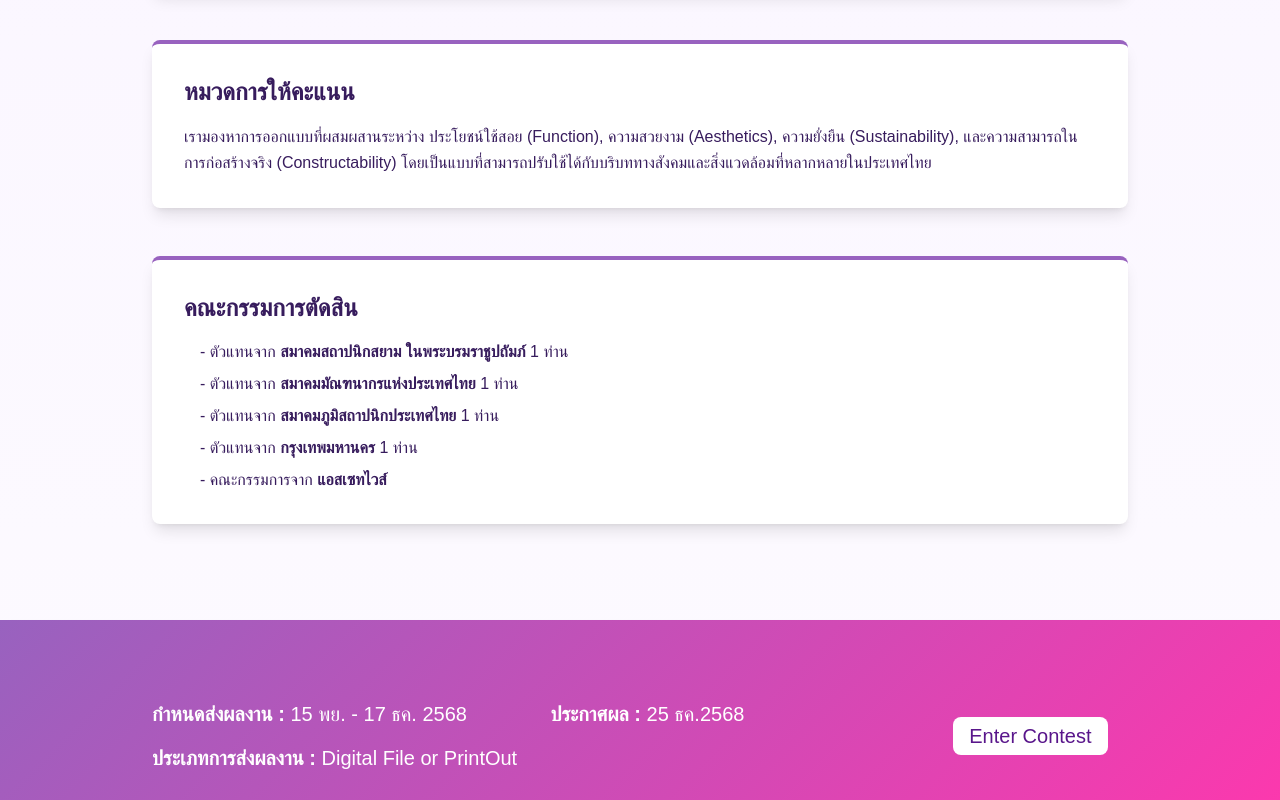
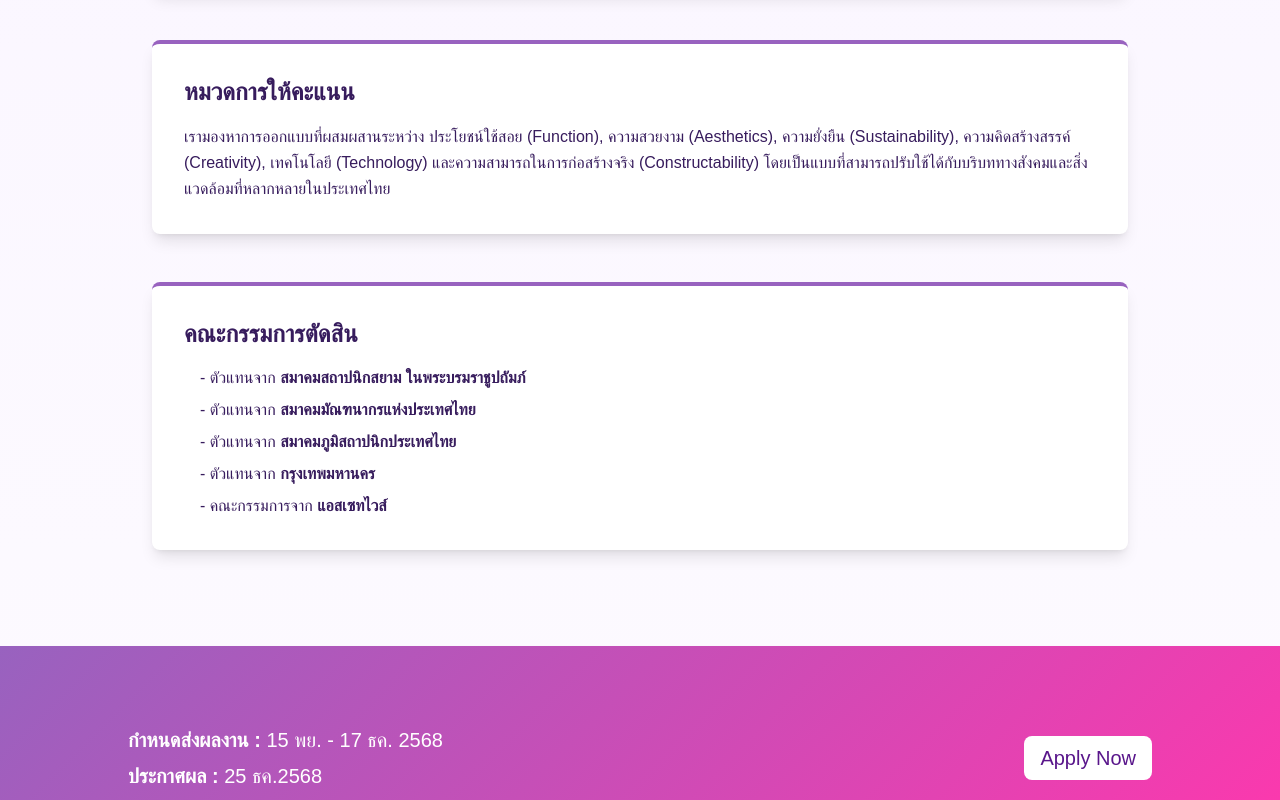
Before and after one commit to kritsadaskt/asww-happy-toilet, a Next.js app: page / in a window 1280 px wide. Shown: the part 2920-3720 px from the top of the page. Built offline with nearby package versions, Linux system fonts and the light colour scheme; a web font is replaced by a local one.

Commit message:
update text

```diff
--- a/app/Form.tsx
+++ b/app/Form.tsx
@@ -100,7 +100,7 @@ export default function Form() {
                 onMouseEnter={(e) => e.currentTarget.style.backgroundColor = '#4a2575'}
                 onMouseLeave={(e) => e.currentTarget.style.backgroundColor = '#371c5d'}
               >
-                ENTER CONTEST
+                Apply Now
               </button>
             </form>
           </div>
--- a/app/components/Jury.tsx
+++ b/app/components/Jury.tsx
@@ -3,10 +3,10 @@ export default function Jury() {
     <section className="mb-8 sm:mb-12 bg-white rounded-lg shadow-lg p-4 sm:p-6 md:p-8 border-t-4" style={{ borderTopColor: '#9862bf' }}>
       <h2 className="text-xl sm:text-2xl font-bold mb-3 sm:mb-4" style={{ color: '#371c5d' }}>คณะกรรมการตัดสิน</h2>
       <div className="space-y-1 sm:space-y-2 text-sm sm:text-base" style={{ color: '#371c5d' }}>
-        <p className="pl-2 sm:pl-4">- ตัวแทนจาก <strong>สมาคมสถาปนิกสยาม ในพระบรมราชูปถัมภ์</strong> 1 ท่าน</p>
-        <p className="pl-2 sm:pl-4">- ตัวแทนจาก <strong>สมาคมมัณฑนากรแห่งประเทศไทย</strong> 1 ท่าน</p>
-        <p className="pl-2 sm:pl-4">- ตัวแทนจาก <strong>สมาคมภูมิสถาปนิกประเทศไทย</strong> 1 ท่าน</p>
-        <p className="pl-2 sm:pl-4">- ตัวแทนจาก <strong>กรุงเทพมหานคร</strong> 1 ท่าน</p>
+        <p className="pl-2 sm:pl-4">- ตัวแทนจาก <strong>สมาคมสถาปนิกสยาม ในพระบรมราชูปถัมภ์</strong></p>
+        <p className="pl-2 sm:pl-4">- ตัวแทนจาก <strong>สมาคมมัณฑนากรแห่งประเทศไทย</strong></p>
+        <p className="pl-2 sm:pl-4">- ตัวแทนจาก <strong>สมาคมภูมิสถาปนิกประเทศไทย</strong></p>
+        <p className="pl-2 sm:pl-4">- ตัวแทนจาก <strong>กรุงเทพมหานคร</strong></p>
         <p className="pl-2 sm:pl-4">- คณะกรรมการจาก <strong>แอสเซทไวส์</strong></p>
       </div>
     </section>
--- a/app/components/ScoringCategory.tsx
+++ b/app/components/ScoringCategory.tsx
@@ -3,7 +3,7 @@ export default function ScoringCategory() {
     <section className="mb-8 sm:mb-12 bg-white rounded-lg shadow-lg p-4 sm:p-6 md:p-8 border-t-4" style={{ borderTopColor: '#9862bf' }}>
       <h2 className="text-xl sm:text-2xl font-bold mb-3 sm:mb-4" style={{ color: '#371c5d' }}>หมวดการให้คะแนน</h2>
       <p className="text-sm sm:text-base leading-relaxed" style={{ color: '#371c5d' }}>
-        เรามองหาการออกแบบที่ผสมผสานระหว่าง ประโยชน์ใช้สอย (Function), ความสวยงาม (Aesthetics), ความยั่งยืน (Sustainability), และความสามารถในการก่อสร้างจริง (Constructability) โดยเป็นแบบที่สามารถปรับใช้ได้กับบริบททางสังคมและสิ่งแวดล้อมที่หลากหลายในประเทศไทย
+        เรามองหาการออกแบบที่ผสมผสานระหว่าง ประโยชน์ใช้สอย (Function), ความสวยงาม (Aesthetics), ความยั่งยืน (Sustainability), ความคิดสร้างสรรค์ (Creativity), เทคโนโลยี (Technology) และความสามารถในการก่อสร้างจริง (Constructability) โดยเป็นแบบที่สามารถปรับใช้ได้กับบริบททางสังคมและสิ่งแวดล้อมที่หลากหลายในประเทศไทย
       </p>
     </section>
   )
--- a/app/page.tsx
+++ b/app/page.tsx
@@ -35,22 +35,13 @@ export default function Home() {
 
         {/* Call to Action */}
         <section className="w-full mb-8 sm:mb-12 p-6 sm:p-8 text-center shadow-lg flex items-center justify-center" style={{ background: 'linear-gradient(135deg, #9862bf 0%, #ff37ad 100%)' }}>
-          <div className="container mx-auto px-4 sm:px-6 py-8 sm:py-12 max-w-5xl flex flex-col md:flex-row justify-between items-center">
-            <div className="w-full md:w-4/5 text-left text-white text-xl mb-5 md:mb-0">
-              <div className="grid md:grid-cols-2 gap-4">
-                <div>
-                  <p><strong>กำหนดส่งผลงาน :</strong> 15 พย. - 17 ธค. 2568</p>
-                </div>
-                <div>
-                  <p><strong>ประกาศผล :</strong> 25 ธค.2568</p>
-                </div>
-                <div className="md:col-span-2">
-                  <p><strong>ประเภทการส่งผลงาน :</strong> Digital File or PrintOut</p>
-                </div>
-              </div>
+          <div className="container mx-auto px-0 py-8 sm:py-12 max-w-5xl flex flex-col md:flex-row justify-between items-center">
+            <div className="w-full md:w-4/5 text-left text-white text-xl mb-5 md:mb-0 flex flex-col gap-2">
+              <p><strong>กำหนดส่งผลงาน :</strong> 15 พย. - 17 ธค. 2568</p>
+              <p><strong>ประกาศผล :</strong> 25 ธค.2568</p>
             </div>
-            <div className="w-full md:w-1/5">
-              <a href="#form" className="bg-white text-purple-900 px-4 py-2 rounded-lg text-xl font-medium">Enter Contest</a>
+            <div className="w-full md:w-1/5 flex justify-center md:justify-end">
+              <a href="#form" className="bg-white text-purple-900 px-4 py-2 rounded-lg text-xl font-medium">Apply Now</a>
             </div>
           </div>
         </section>
```
